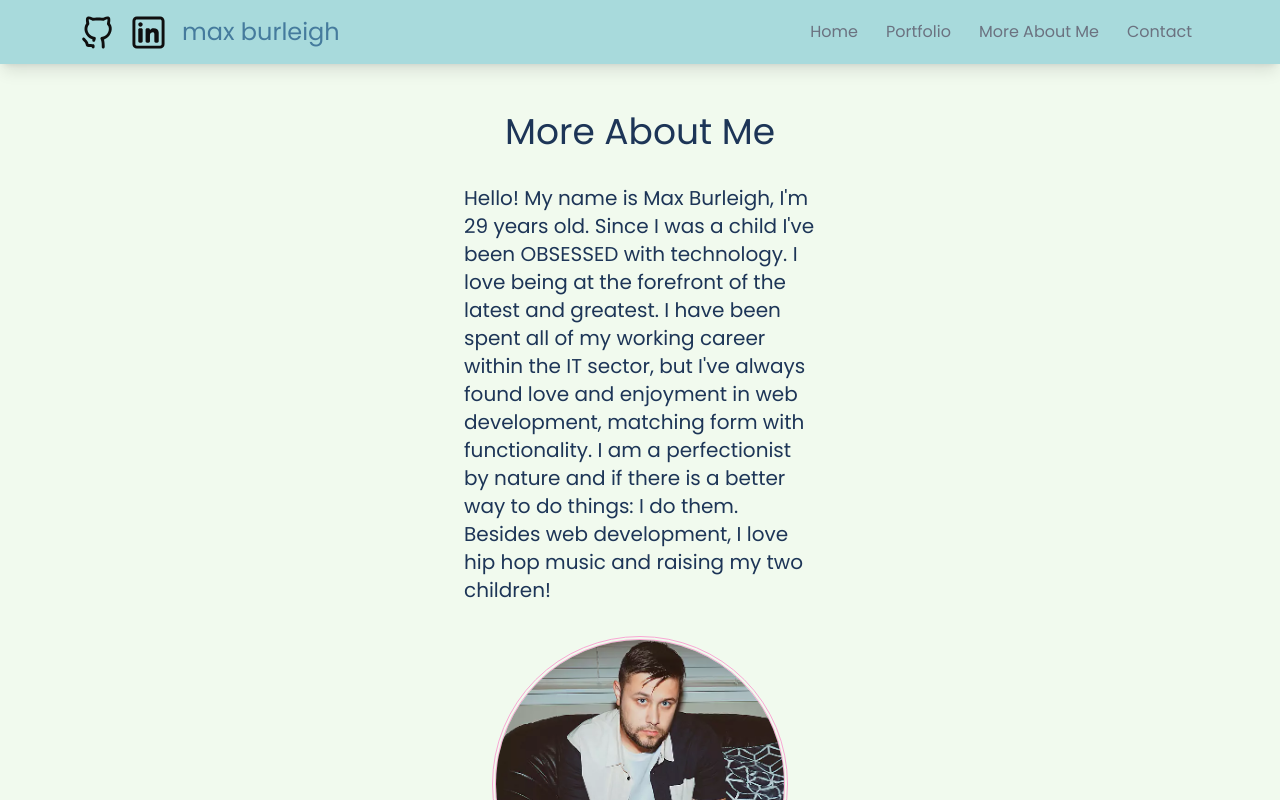
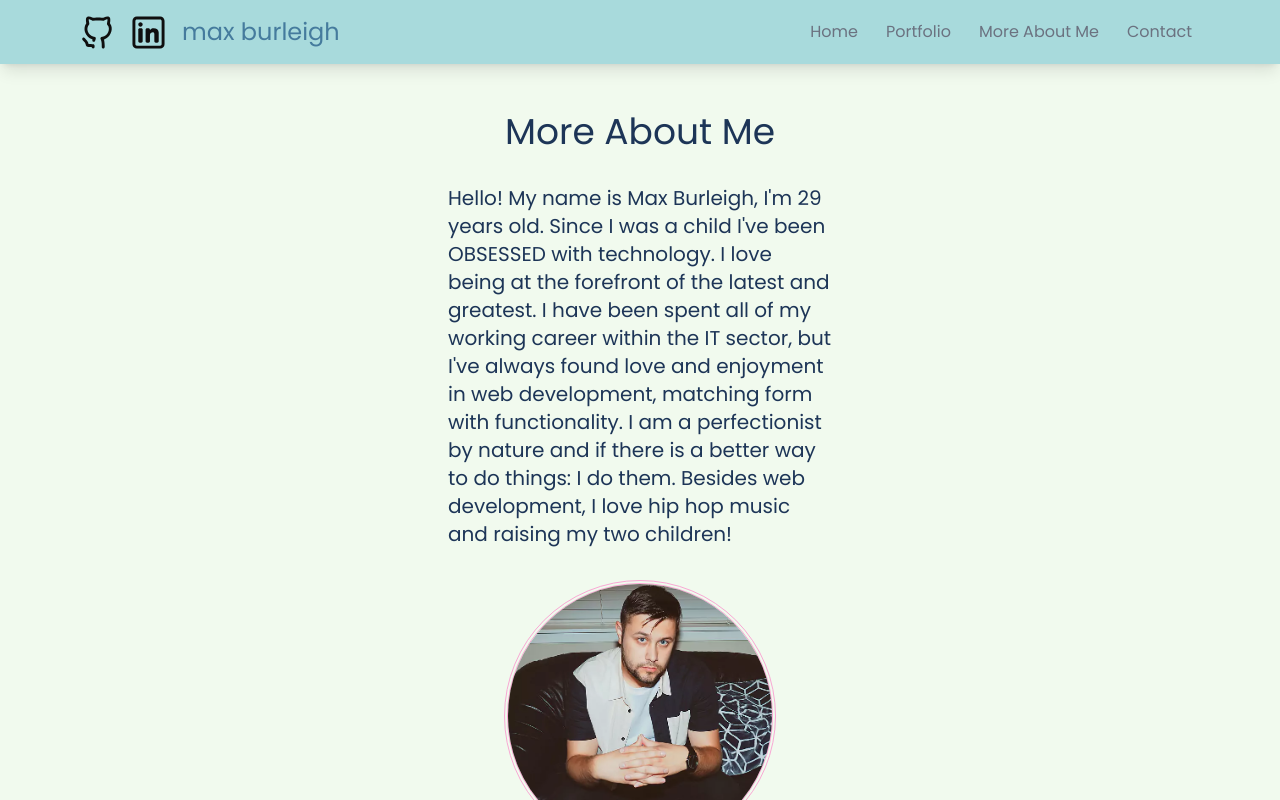
Before and after one commit to MonkeyCrumbs999/Max-Burleigh-Portfolio-V2, a React (Vite) app: page /about in a window 1280 px wide. Shown: the top 800 px of the page. Built offline with nearby package versions, Linux system fonts and the light colour scheme.

Commit message:
adjusted h1 sizes for consistency among pages

```diff
--- a/src/components/About.jsx
+++ b/src/components/About.jsx
@@ -38,9 +38,9 @@ const About = () => {
   const [src, setSrc] = useState(Pic);
 
   return (
-    <div className="flex flex-col mt-12 justify-center items-center gap-8 lg:px-4 px-2">
+    <div className="flex flex-col m-12 justify-center items-center gap-8 lg:px-4 px-2">
       <h1 className="text-4xl lg:text-4xl">More About Me</h1>
-      <p className="lg:w-1/3 w-full lg:text-xl px-8">
+      <p className="lg:w-1/3 w-full lg:text-xl">
         Hello! My name is Max Burleigh, I'm 29 years old. Since I was a child
         I've been OBSESSED with technology. I love being at the forefront of the
         latest and greatest. I have been spent all of my working career within
--- a/src/components/Contact.jsx
+++ b/src/components/Contact.jsx
@@ -34,7 +34,7 @@ const Contact = () => {
   return (
     <div className="flex justify-center items-start min-h-screen m-12 sm:px-0">
       <div className="w-full max-w-md mx-auto">
-        <h1 className="text-2xl font-semibold text-gray-900 mb-6 text-center sm:text-3xl">
+        <h1 className="text-4xl font-semibold text-gray-900 mb-6 text-center sm:text-3xl">
           Contact
         </h1>
         {emailStatus === "success" && (
```
